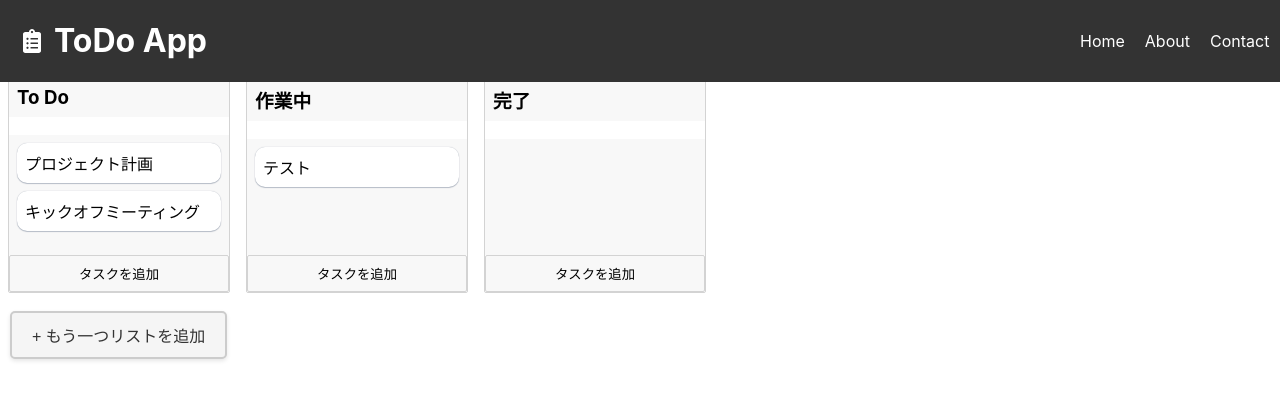
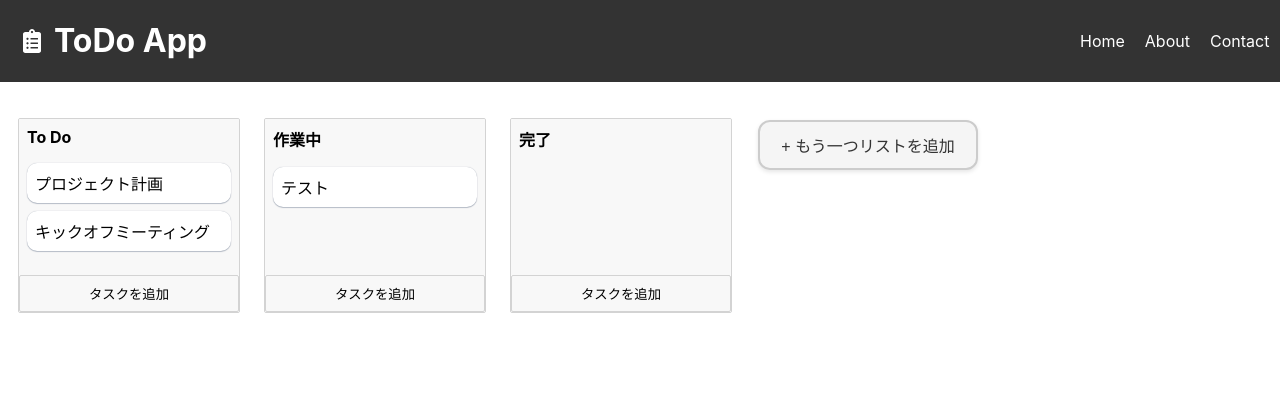
Before and after one commit to hideo333666/react-todo-app, a React (Create React App) app: page / in a window 1280 px wide. Shown: the top 400 px of the page. Built offline with nearby package versions, Linux system fonts and the light colour scheme.

Commit message:
header修正

```diff
--- a/src/Header/Header.scss
+++ b/src/Header/Header.scss
@@ -1,16 +1,5 @@
-/* src/Header.scss */
-.header-trigger {
+.header {
     position: fixed;
-    top: 0;
-    left: 0;
-    width: 100%;
-    height: 20px;
-    /* トリガー領域の高さを設定 */
-    z-index: 999;
-    /* ヘッダーよりも前面に表示 */
-}
-
-.header {
     background: #333;
     color: #fff;
     text-align: center;
@@ -20,17 +9,8 @@
     align-items: center;
     padding: 0 20px;
     position: fixed;
-    top: -100px;
-    /* 初期状態で完全に隠す */
     left: 0;
     width: 100%;
-    transition: top 0.3s;
-    z-index: 1000;
-
-    &--visible {
-        top: 0;
-        /* クラスが追加されたときに表示 */
-    }
 
     &__title {
         display: flex;
@@ -61,7 +41,6 @@
     }
 }
 
-body {
-    padding-top: 50px;
-    /* コンテンツがヘッダーと重ならないようにする */
+.todo-app {
+    padding-top: 100px;
 }
--- a/src/Header/header.tsx
+++ b/src/Header/header.tsx
@@ -41,8 +41,6 @@ const Header: React.FC = () => {
     useHeaderVisibility(HEADER_CLASS, TRIGGER_CLASS, VISIBLE_CLASS);
 
     return (
-        <>
-            <div className={TRIGGER_CLASS}></div>
         <header className={HEADER_CLASS}>
             <div className="header__title">
                 <FaClipboardList className="header__icon" size={24} />
@@ -66,7 +64,6 @@ const Header: React.FC = () => {
                 </li>
             </ul>
         </header>
-        </>
     );
 };
 
--- a/src/components/Todo/ColumnComponent.tsx
+++ b/src/components/Todo/ColumnComponent.tsx
@@ -45,7 +45,7 @@ const ColumnComponent: React.FC<ColumnProps> = ({
             onDragOver={onDragOver}
             onDrop={(event) => onDrop(event, column.id)}
         >
-            <h3>{column.title}</h3>
+            <h2>{column.title}</h2>
             <div className="task-list">
                 {tasks.map((task) => (
                     <Task key={task.id} task={task} onDragStart={handleDragStart} />
--- a/src/components/Todo/Todo.scss
+++ b/src/components/Todo/Todo.scss
@@ -1,18 +1,24 @@
 /* src/components/Todo/Todo.scss */
 .todo-list {
     display: flex;
+    flex-wrap: nowrap; /* 一列に並べる */
+    overflow-x: auto; /* 横スクロールを有効にする */
+    padding: 10px;
+    gap: 8px;
 }
 
 .column {
+    flex: 0 0 220px;
     margin: 8px;
     border: 1px solid lightgrey;
     border-radius: 2px;
-    width: 220px;
     display: flex;
     flex-direction: column;
     background-color: white;
 
-    h3 {
+    h2 {
+        font-size: 16px;
+        margin: 0px;
         padding: 8px;
         background-color: #f8f8f8;
         border-radius: 2px 2px 0 0;
@@ -69,19 +75,21 @@
 }
 
 .add-column-button {
-    background-color: #f5f5f5; /* ボタンの背景色 */
-    border: 2px solid #ccc; /* ボタンのボーダー */
-    border-radius: 5px; /* 角の丸み */
-    padding: 10px 20px; /* パディング */
-    margin: 10px; /* マージン */
-    cursor: pointer; /* カーソル */
-    font-size: 16px; /* フォントサイズ */
-    color: #333; /* テキストの色 */
-    text-align: center; /* テキストの位置 */
-    box-shadow: 0 2px 4px rgba(0, 0, 0, 0.1); /* シャドウ */
+    flex: 0 0 220px;
+    height: 50px;
+    background-color: #f5f5f5;
+    border: 2px solid #ccc;
+    border-radius: 12px;
+    padding: 10px 20px;
+    margin: 10px;
+    cursor: pointer;
+    font-size: 16px;
+    color: #333;
+    text-align: center;
+    box-shadow: 0 2px 4px rgba(0, 0, 0, 0.1);
 
     &:hover {
-        background-color: #e0e0e0; /* ホバー時の背景色 */
-        border-color: #bbb; /* ホバー時のボーダー色 */
+        background-color: #e0e0e0;
+        border-color: #bbb;
     }
 }
--- a/src/components/Todo/Todo.tsx
+++ b/src/components/Todo/Todo.tsx
@@ -119,10 +119,10 @@ const TodoApp: React.FC = () => {
                         />
                     );
                 })}
+                <button className="add-column-button" onClick={handleAddColumn}>
+                    + もう一つリストを追加
+                </button>
             </div>
-            <button className="add-column-button" onClick={handleAddColumn}>
-                + もう一つリストを追加
-            </button>
         </div>
     );
 };
```
Lines whose indentation alone changed are shown as unchanged.
